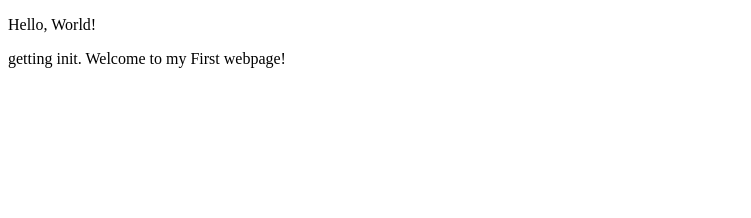
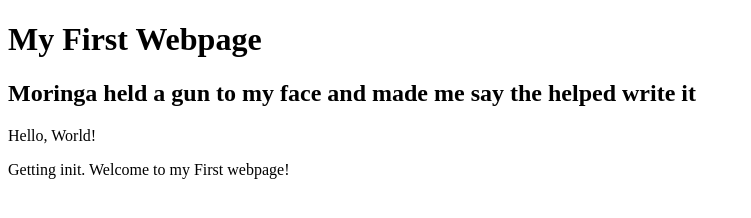
Before and after one commit to ernest254/my-first-webpage, a plain HTML site: page my-first-webpage.html in a window 1280 px wide. Shown: the whole page, without its empty margins (0-751 px from the left). Drawn offline with Linux system fonts and the light colour scheme.

Commit message:
add header block elements

```diff
--- a/my-first-webpage.html
+++ b/my-first-webpage.html
@@ -4,7 +4,10 @@
     <title>My First Webpage!</title>
   </head>
   <body>
+    <h1>My First Webpage</h1>
+    <h2>Moringa held a gun to my face and made me say the helped write it</h2>
+
     <p>Hello, World!</p>
-    <p>getting init. Welcome to my First webpage!</p>
+    <p>Getting init. Welcome to my First webpage!</p>
   </body>
 </html>
```
